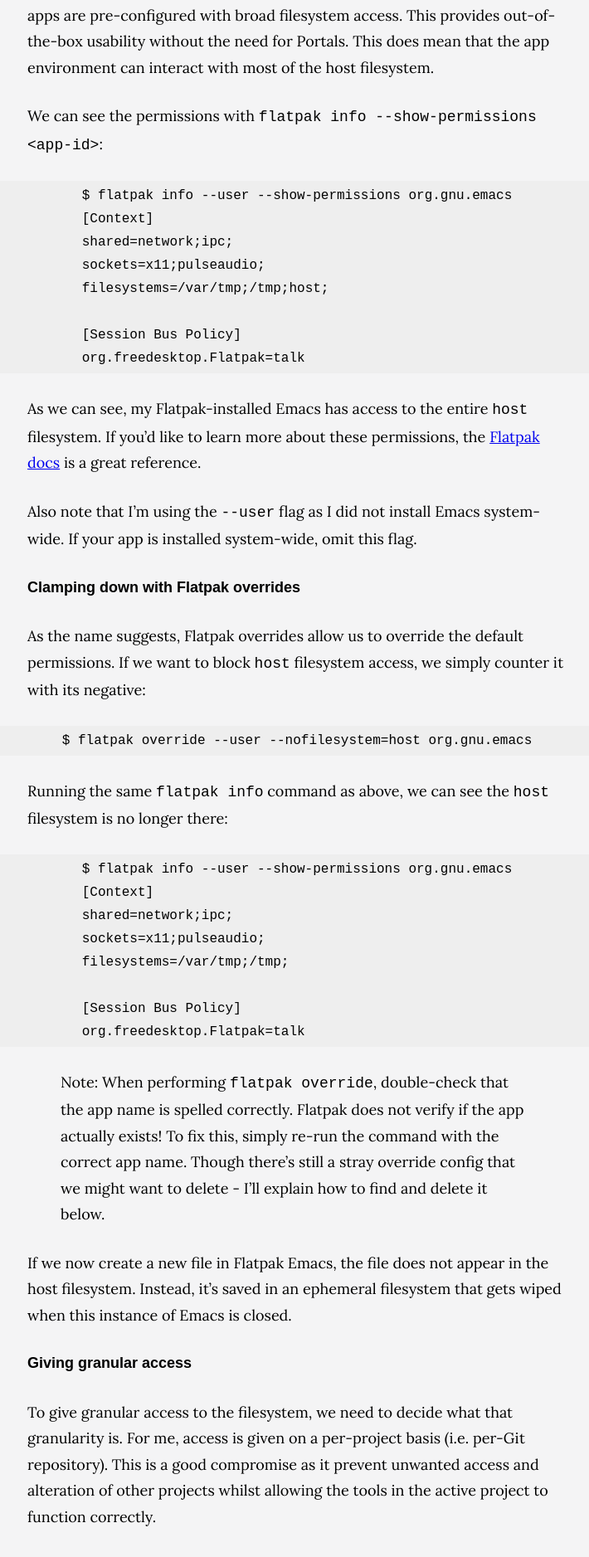
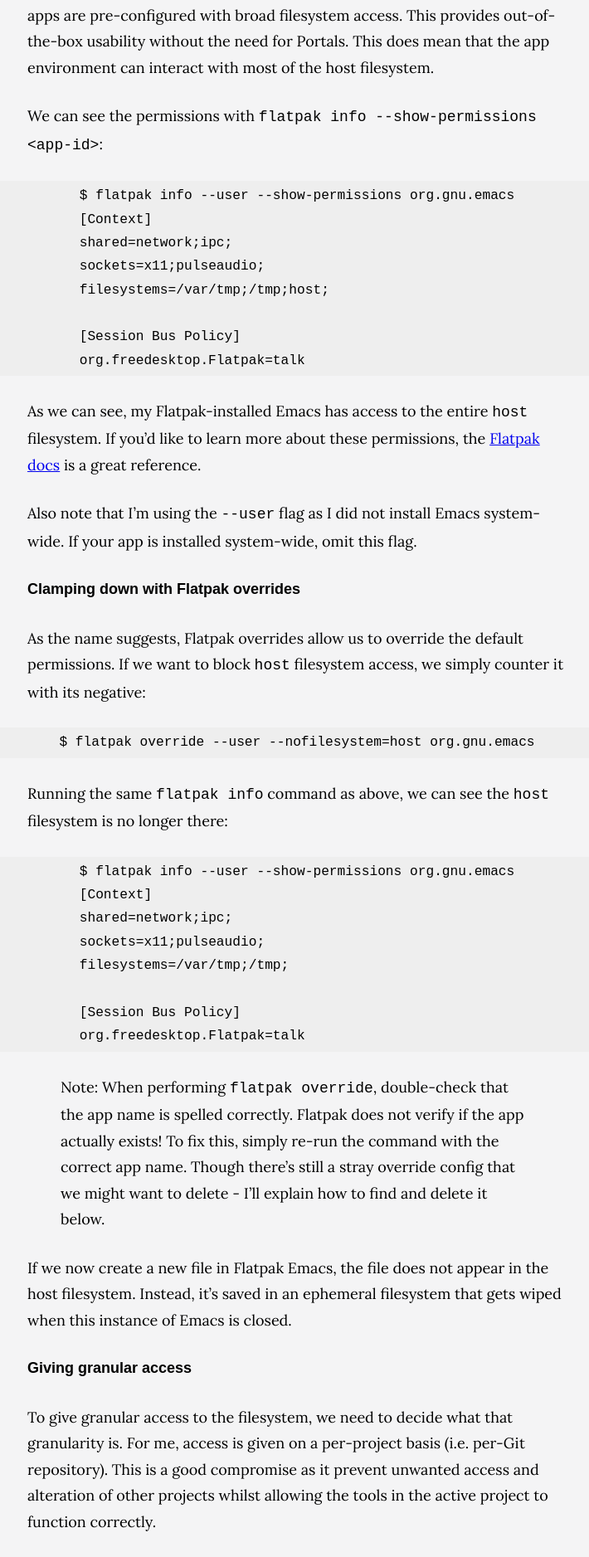
Before and after one commit to achrinza/www.achrinza.com, a Jekyll site: the page built from _posts/2024-08-05-protecting-against-malicious-dependencies-with-flatpak.md, in a window 1280 px wide. Shown: the part 1614-3491 px from the top of the page at 83% size, without its empty margins (282-992 px from the left). Built offline with Jekyll 4.4.1, drawn with Linux system fonts in a browser that asks for light colours; nearby versions of some CDN libraries.

Commit message:
feat: tidy up
Signed-off-by: Rifa Achrinza <25147899+achrinza@users.noreply.github.com>

```diff
--- a/assets/css/commons.css
+++ b/assets/css/commons.css
@@ -6,12 +6,6 @@ body {
     margin: 0 auto;
     font-size: 18px;
     background: #f4f4f5;
-}
-
-@media (max-width: 950px) {
-    body {
-        font-size: 15px;
-    }
 }
 
 .nav-container {
@@ -148,7 +142,7 @@ section {
 
 div.highlight {
     background-color: #eee;
-    font-size: 1rem;
+    font-size: .9em;
     padding: .25rem 1.5rem;
     margin-left: calc(-50vw + 50%);
     width: 100vw;
@@ -161,6 +155,14 @@ pre.highlight {
     margin: 0 auto;
 }
 
+
+
+@media (max-width: 950px) {
+    body {
+        font-size: 15px;
+    }
+}
+
 /*
 @media (min-width: 650px) {
     div.highlight {
```
Also changed, not shown: index.md (+1 -1 lines).
